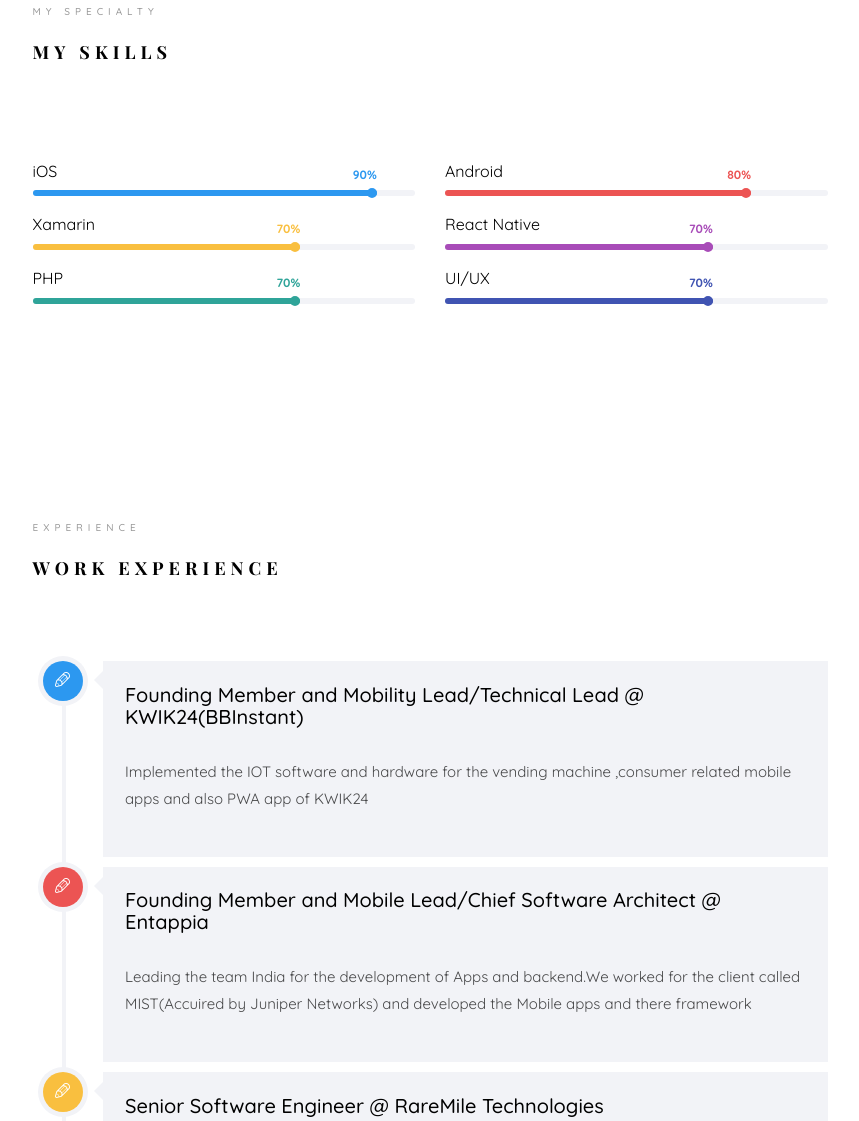
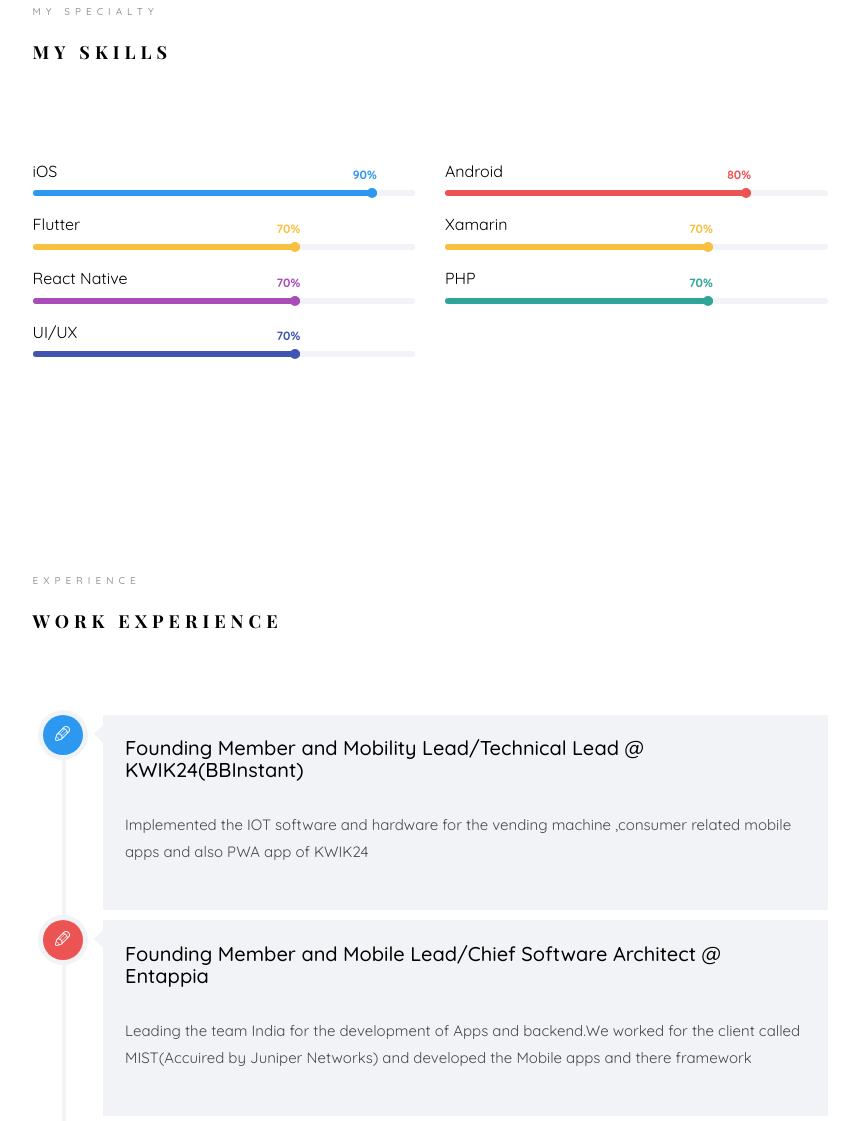
Before and after one commit to gourav108/gourav108.github.io, a plain HTML site: page index.html in a window 1280 px wide. Shown: the part 1022-2143 px from the top of the page, without its empty margins (360-1219 px from the left). Drawn offline with nearby package versions, Linux system fonts and the light colour scheme; files whose address does not match are found by name; a web font is replaced by a local one.

Commit message:
Update index.html

```diff
--- a/index.html
+++ b/index.html
@@ -214,6 +214,17 @@ Copyright &copy;<script>document.write(new Date().getFullYear());</script> All r
 								 	<div class="progress-bar color-2" role="progressbar" aria-valuenow="80"
 								  	aria-valuemin="0" aria-valuemax="100" style="width:80%">
 								    <span>80%</span>
+								  	</div>
+								</div>
+							</div>
+						</div>
+						<div class="col-md-6 animate-box" data-animate-effect="fadeInLeft">
+							<div class="progress-wrap">
+								<h3>Flutter</h3>
+								<div class="progress">
+								 	<div class="progress-bar color-3" role="progressbar" aria-valuenow="70"
+								  	aria-valuemin="0" aria-valuemax="100" style="width:70%">
+								    <span>70%</span>
 								  	</div>
 								</div>
 							</div>
```
